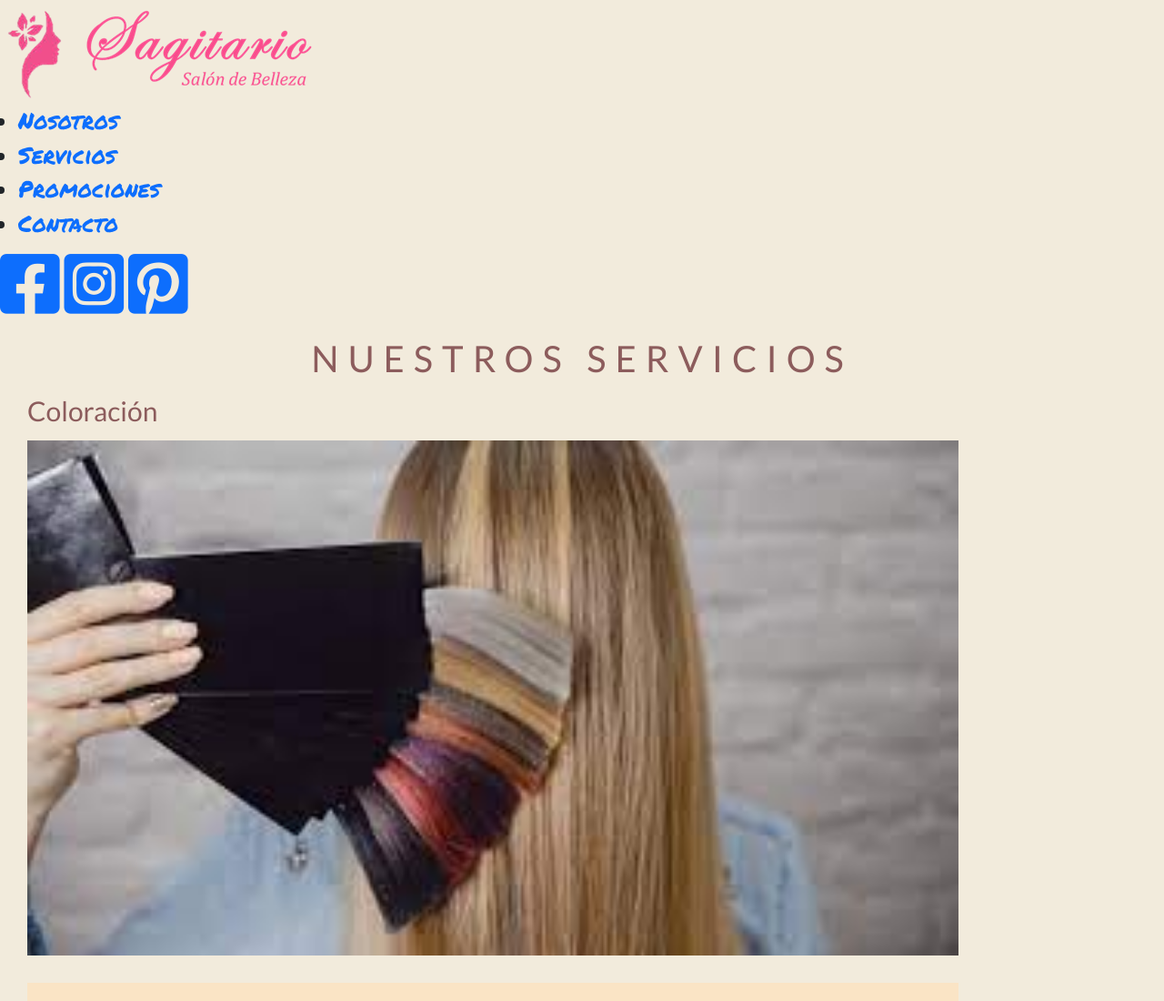
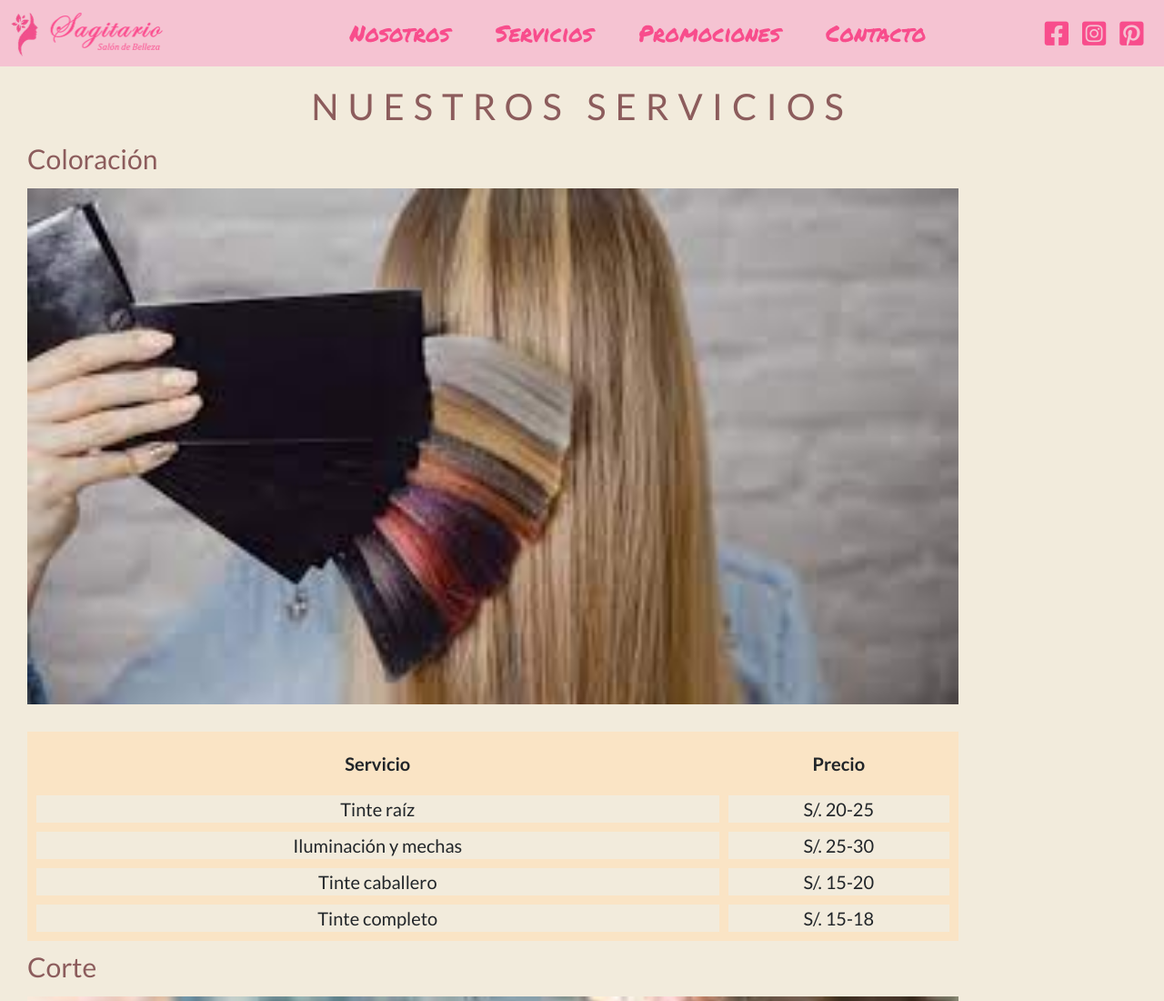
Before and after one commit to marisolkarina/repoCoderTareas, a plain HTML site: page pages/servicios.html in a window 1280 px wide. Shown: the top 1100 px of the page at 91% size. Drawn offline with nearby package versions, Linux system fonts and the light colour scheme; a web font is replaced by a local one.

Commit message:
actualizando servicios

```diff
--- a/pages/servicios.html
+++ b/pages/servicios.html
@@ -16,44 +16,54 @@
 	<!--<div class="contenedor-servicios">-->
 
 
-		<header class="header-servicios">
-			<!--inicia nav-->
-			<nav class="botonera">
-				<a href="../index.html">
-					<img src="../img/logotipo.png" alt="logotipo de Sagitario">
+		<nav class="navbar navbar-expand-lg navbar-light bg-rosa">
+	  	<div class="container-fluid">
+
+		    <a class="navbar-brand" href="../index.html">
+		    	<img src="../img/logotipo.png" alt="logotipo de Sagitario" class="w-50">
 		    </a>
-				<div class="botonera__opciones">
-					<!-- inicia ul -->
-					<ul>
-						<li>
-							<a href="nosotros.html">Nosotros</a>
+
+		    <!-- inicia botón hamburguesa -->
+		    <button class="navbar-toggler" type="button" data-bs-toggle="collapse" data-bs-target="#navbarSupportedContent" aria-controls="navbarSupportedContent" aria-expanded="false" aria-label="Toggle navigation">
+          		<span class="navbar-toggler-icon"></span>
+        	</button>
+		    <!-- fin de botón hamburguesa -->
+
+		    <div class="collapse navbar-collapse" id="navbarSupportedContent">
+		    	<!--inicia opciones de botonera -->
+		      	<ul class="navbar-nav me-auto mb-2 mb-lg-0 botonera">
+			        <li class="me-lg-5 p-3">
+			          <a class="color-fucsia" aria-current="page" href="nosotros.html">Nosotros</a>
 			        </li>
-						<li>
-							<a href="servicios.html">Servicios</a>
+			        <li class="me-lg-5 p-3">
+			          <a class="color-fucsia" aria-current="page" href="servicios.html">Servicios</a>
 			        </li>
-						<li>
-							<a href="promociones.html">Promociones</a>
+			        <li class="me-lg-5 p-3">
+			          <a class="color-fucsia" aria-current="page" href="promociones.html">Promociones</a>
 			        </li>
-						<li>
-							<a href="contacto.html">Contacto</a>
+			        <li class="me-lg-5 p-3">
+			          <a class="color-fucsia" aria-current="page" href="contacto.html">Contacto</a>
 			        </li>
 		      	</ul>
-					<!-- fin de ul -->
+		      	<!-- fin de opciones de botonera -->
 
-					<!-- inicia botonera__opciones--redes -->
-					<div class="botonera__opciones--redes">
-						<a href="http://www.facebook.com" target="_blank"><i class="fa-brands fa-facebook-square fa-3x transform"></i></a>
+		      	<!-- inicia botonera de redes sociales -->
+		      	<ul class="ms-auto mb-2 mb-lg-0 d-flex redes">
+		      		<li class="me-4">
+		      			<a href="http://www.facebook.com" target="_blank"><i class="fa-brands fa-facebook-square fa-3x  transform color-fucsia"></i></a>
+		      		</li>
+			      	<li class="me-4">
+			      		<a href="http://www.instagram.com" target="_blank"><i class="fa-brands fa-instagram-square fa-3x transform color-fucsia"></i></a>
+			      	</li>
+			      	<li class="me-4">
+			      		<a href="http://www.pinterest.com" target="_blank"><i class="fa-brands fa-pinterest-square fa-3x transform color-fucsia"></i></a>
+			      	</li>
+		      	</ul>
+		      	<!-- fin de botonera de redes sociales -->
 
-						<a href="http://www.instagram.com" target="_blank"><i class="fa-brands fa-instagram-square fa-3x transform"></i></a>
-
-						<a href="http://www.pinterest.com" target="_blank"><i class="fa-brands fa-pinterest-square fa-3x transform"></i></a>
 		    </div>
-					<!-- fin de botonera__opciones--redes -->
 		</div>
 	</nav>
-			<!-- fin de nav -->
-
-		</header>
 
 		<main class="servicios-titulo">
 			<h1> Nuestros servicios </h1>
```
Lines whose indentation alone changed are shown as unchanged.
